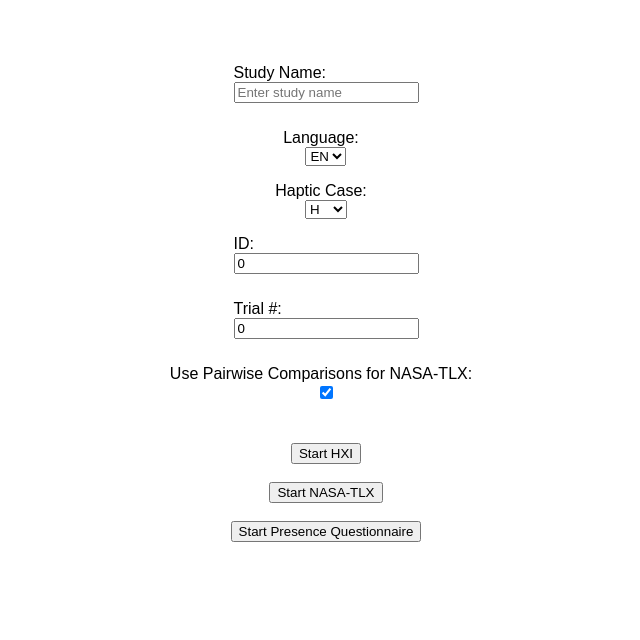
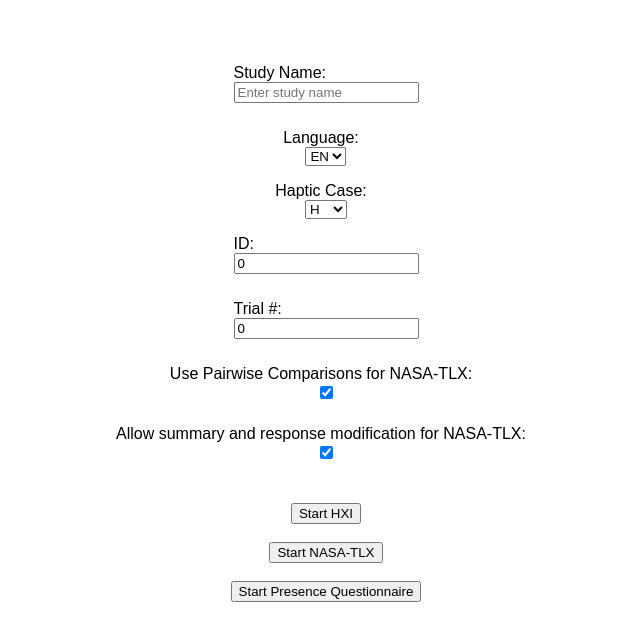
Before and after one commit to naomi-rc/sononursevr-questionnaires, a React (Create React App) app: page /#/ in a window 1280 px wide. Shown: the top 640 px of the page, without its empty margins (314-954 px from the left). Built offline with nearby package versions, Linux system fonts and the light colour scheme.

Commit message:
allow no modification/no summary for nasa-tlx; update translation for presence questionnaire

```diff
--- a/src/Pages/Home.tsx
+++ b/src/Pages/Home.tsx
@@ -13,6 +13,7 @@
   const [id, setId] =  useLocalStorage('ID', '0');
   const [trial, setTrial] =  useLocalStorage('trial', '0');
   const [usePairwise, setUsePairwise] =  useLocalStorage('usePairwise', "true");
+  const [allowSummary, setAllowSummary] =  useLocalStorage('allowSummary', "true");
 
 
   const validateInput = () => {
@@ -90,6 +91,11 @@
           <input type="checkbox" checked={usePairwise==="true"} required onChange={(e) => setUsePairwise(e.target.checked.toString())} />
         </div>
 
+        <div className="inputData">
+          <label>Allow summary and response modification for NASA-TLX:</label>
+          <input type="checkbox" checked={allowSummary==="true"} required onChange={(e) => setAllowSummary(e.target.checked.toString())} />
+        </div>
+
         <br/>
         <button onClick={startHXIQuestionnaire}>Start HXI</button> <br/>
         <button onClick={startNASATLXQuestionnaire}>Start NASA-TLX</button> <br/>
--- a/src/Pages/NASATLX.tsx
+++ b/src/Pages/NASATLX.tsx
@@ -52,7 +52,7 @@
 
   let navigate = useNavigate();
 
-  const {lang, id, trial, hapticCase } = useParams();
+  const {lang, id, trial, hapticCase, allowSummary} = useParams();
   const [usePairwise] =  useLocalStorage('usePairwise', "true");
   const [studyName] =  useLocalStorage('studyName', '');
   const [loading, setLoading] = React.useState(false);
@@ -422,13 +422,26 @@
           {/* <p className="selected-label">
             {currentValue !== null ? `Selected: ${Math.round(currentValue)}` : 'Tap or drag to select'}
           </p>  */}
-          <button
+          {
+              !allowSummary && currentIndex === categories.length - 1 &&
+              <button
+                className={`nasatlx-button ${currentValue === null? 'disabled': ''}`}
+                disabled={currentValue === null}
+                onClick={(e) => {submitResponses('Ratings', rawRatings);}}
+              >
+                {info.finish}
+              </button>
+          }
+          {
+            ((currentIndex < categories.length - 1) || (allowSummary && currentIndex === categories.length - 1)) &&
+            <button
             className={`nasatlx-button ${currentValue === null? 'disabled': ''}`}
             disabled={currentValue === null}
             onClick={handleNext}
-          >
-            {info.next}
-          </button>
+            >
+              {info.next}
+            </button>
+          }
         </div>
       }
 
--- a/src/Pages/Presence.tsx
+++ b/src/Pages/Presence.tsx
@@ -210,7 +210,7 @@
                         </tr>
                         <tr>
                           {[...Array(8)].map((_, s) => (
-                            <td key={s}>
+                            <td key={s} className={`presenceLabelAlign${s}`}>
                               {(s===1) && q.lower}
                               {(s===4) && q.middle}
                               {(s===7) && q.upper}
--- a/src/Questions/presence/fr.tsx
+++ b/src/Questions/presence/fr.tsx
@@ -50,7 +50,7 @@
     },
     "6" :
     {
-      "question" : "Dans quelle mesure vos sens étaient-ils trompés par le réalisme du mouvement des objets à travers l'espace?",
+      "question" : "Dans quelle mesure vos sens étaient-ils convaincus par le réalisme du mouvement des objets à travers l'espace?",
       "lower" : "PAS DU TOUT",
       "middle" : "MODÉRÉMENT TROMPÉS",
       "upper" : "TRÈS TROMPÉS"
@@ -78,7 +78,7 @@
     },
     "10" :
     {
-      "question" : "Jusqu'à quel point la sensation de déplacement à l'intérieur de l'environnement virtuel était-elle confondante (réaliste)?",
+      "question" : "Jusqu'à quel point la sensation de déplacement à l'intérieur de l'environnement virtuel était-elle convaincante (réaliste)?",
       "lower" : "PAS CONFONDANTE",
       "middle" : "MODÉRÉMENT CONFONDANTE",
       "upper" : "TRÈS CONFONDANTE"
@@ -127,7 +127,7 @@
     },
     "17" :
     {
-      "question" : "Jusqu'à quel point la qualité visuelle de l'appareillage graphique vous a-t-elle incommodé(e) dans l'exécution des tâches requises?",
+      "question" : "Jusqu'à quel point la qualité visuelle de l'expérience vous a-t-elle incommodé(e) dans l'exécution des tâches requises?",
       "lower" : "PAS DU TOUT",
       "middle" : "ASSEZ INCOMMODÉ(E)",
       "upper" : "TÂCHES COMPLÈTEMENT EMPÊCHÉES"
```
Also changed, not shown: src/App.css (+11 -0 lines).
